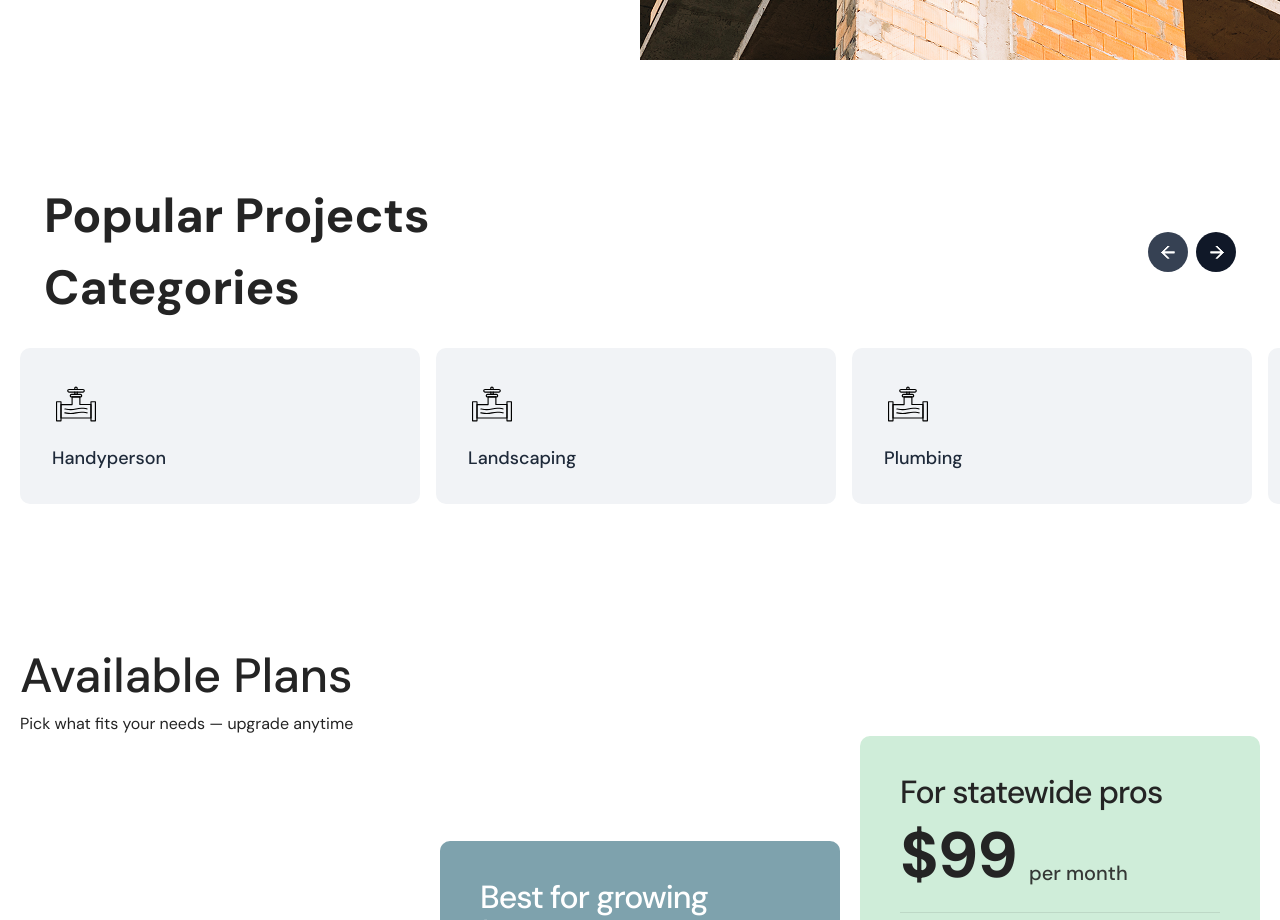
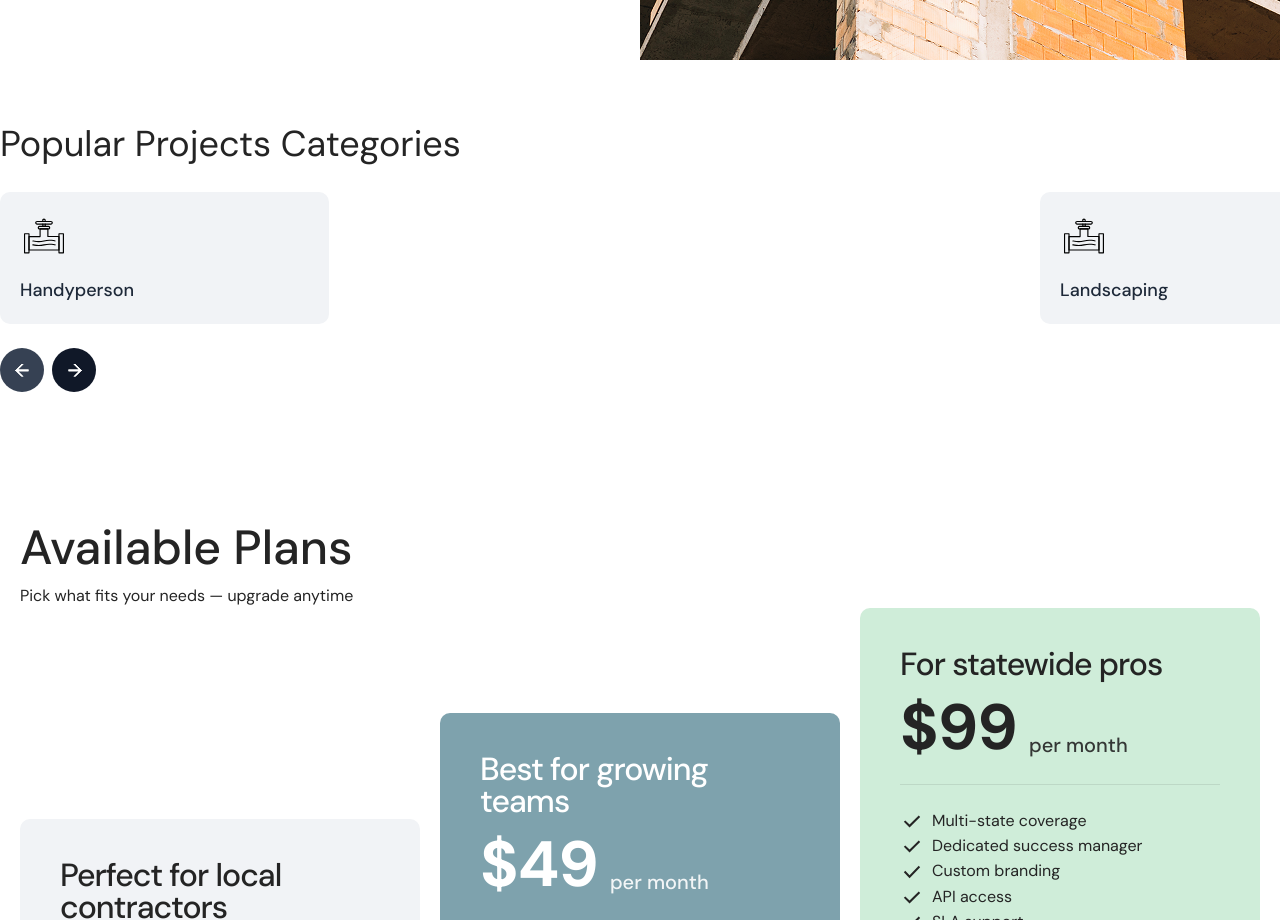
Before and after one commit to CBA-React/Christian-Landes, a Next.js app: page /for-contractors in a window 1280 px wide. Shown: the part 1440-2360 px from the top of the page. Built offline with nearby package versions, Linux system fonts and the light colour scheme.

Commit message:
ProjectCategories: migrate to embla-carousel and fix mobile responsiveness

```diff
--- a/package.json
+++ b/package.json
@@ -21,6 +21,7 @@
 		"@tanstack/react-query": "^5.84.1",
 		"@types/testing-library__jest-dom": "^5.14.9",
 		"axios": "^1.7.9",
+		"embla-carousel-react": "^8.6.0",
 		"next": "^15.3.2",
 		"react": "^19.0.0",
 		"react-dom": "^19.0.0",
--- a/src/modules/ForClients/ProjectCategories.tsx
+++ b/src/modules/ForClients/ProjectCategories.tsx
@@ -57,8 +57,12 @@ export const ProjectCategories = (): JSX.Element => {
 						'mt-[56px] flex items-center justify-between lg:mt-[120px]'
 					}
 				>
-					<h1 className={'text-[32px] lg:text-[48px]'}>
-						Popular Projects Categories
+					<h1
+						className={
+							'text-[32px] leading-16 font-medium lg:text-[48px]'
+						}
+					>
+						Popular Projects <br /> Categories
 					</h1>
 					<Link href={'#'}>
 						<Button
--- a/src/modules/ForContractors/ProjectCategoriesSlider.tsx
+++ b/src/modules/ForContractors/ProjectCategoriesSlider.tsx
@@ -1,6 +1,10 @@
 'use client';
 
 import { CategoryItem } from '@/shared/components/CategoryItem/CategoryItem';
+import useEmblaCarousel from 'embla-carousel-react';
+import { useCallback, useEffect, useState } from 'react';
+import ArrowLeftHorizontal from 'public/icons/arrow-left-horizontal.svg';
+import ArrowRightHorizontal from 'public/icons/arrow-right-horizontal.svg';
 
 const categories = [
 	{ id: 1, name: 'Handyperson', icon: '🏠' },
@@ -12,146 +16,62 @@ const categories = [
 	{ id: 7, name: 'Cleaning', icon: '🧽' },
 	{ id: 8, name: 'Moving', icon: '📦' },
 ];
-import React, { JSX, useEffect, useRef, useState } from 'react';
 
-import ArrowLeftHorizontal from 'public/icons/arrow-left-horizontal.svg';
-import ArrowRightHorizontal from 'public/icons/arrow-right-horizontal.svg';
+export const ProjectCategoriesSlider = () => {
+	const [emblaRef, emblaApi] = useEmblaCarousel({
+		align: 'start',
+		dragFree: true,
+	});
 
-export const ProjectCategoriesSlider = (): JSX.Element => {
-	const [scrollPosition, setScrollPosition] = useState(0);
-	const [canScrollRight, setCanScrollRight] = useState(true);
-	const scrollRef = useRef<HTMLDivElement>(null);
+	const [canScrollPrev, setCanScrollPrev] = useState(false);
+	const [canScrollNext, setCanScrollNext] = useState(false);
 
-	const updateScrollState = () => {
-		if (!scrollRef.current) return;
+	const scrollPrev = useCallback(() => {
+		if (emblaApi) emblaApi.scrollPrev();
+	}, [emblaApi]);
 
-		const container = scrollRef.current;
-		const containerWidth = container.offsetWidth;
-		const scrollWidth = container.scrollWidth;
-		const currentScroll = container.scrollLeft;
+	const scrollNext = useCallback(() => {
+		if (emblaApi) emblaApi.scrollNext();
+	}, [emblaApi]);
 
-		setCanScrollRight(currentScroll + containerWidth < scrollWidth - 5);
-		setScrollPosition(currentScroll);
-	};
+	const updateScrollButtons = useCallback(() => {
+		if (!emblaApi) return;
+		setCanScrollPrev(emblaApi.canScrollPrev());
+		setCanScrollNext(emblaApi.canScrollNext());
+	}, [emblaApi]);
 
 	useEffect(() => {
-		updateScrollState();
-
-		const handleResize = () => updateScrollState();
-		window.addEventListener('resize', handleResize);
-
-		return (): void => window.removeEventListener('resize', handleResize);
-	}, []);
-
-	const scroll = (direction: 'left' | 'right'): void => {
-		const container = scrollRef.current;
-		if (!container) return;
-
-		const cardWidth = 400 + 16;
-		const scrollAmount = cardWidth;
-
-		let targetScrollPosition;
-		if (direction === 'left') {
-			targetScrollPosition = Math.max(
-				0,
-				container.scrollLeft - scrollAmount,
-			);
-		} else {
-			const maxScroll = container.scrollWidth - container.offsetWidth;
-			targetScrollPosition = Math.min(
-				container.scrollLeft + scrollAmount,
-				maxScroll,
-			);
-		}
-
-		const startPosition = container.scrollLeft;
-		const distance = targetScrollPosition - startPosition;
-		const duration = 400;
-		let startTime: number | null = null;
-
-		function animateScroll(currentTime: number): void {
-			if (!container) return;
-			if (startTime === null) startTime = currentTime;
-			const timeElapsed = currentTime - startTime;
-			const progress = Math.min(timeElapsed / duration, 1);
-
-			const ease = 1 - Math.pow(1 - progress, 3);
-
-			container.scrollLeft = startPosition + distance * ease;
-
-			if (progress < 1) {
-				requestAnimationFrame(animateScroll);
-			} else {
-				updateScrollState();
-			}
-		}
-
-		requestAnimationFrame(animateScroll);
-	};
-
-	const canScrollLeft = scrollPosition > 0;
+		if (!emblaApi) return;
+		updateScrollButtons();
+		emblaApi.on('select', updateScrollButtons);
+	}, [emblaApi, updateScrollButtons]);
 
 	return (
-		<div className="relative mt-[120px] overflow-x-hidden">
-			<div className="mx-auto max-w-[1240px] px-6">
-				<div className="mb-6 flex items-center justify-between">
-					<h2 className="text-[36px] font-bold lg:max-w-[440px] lg:text-[48px]">
-						Popular Projects Categories
-					</h2>
-					<div className="gap-2 max-sm:hidden sm:hidden md:flex lg:flex">
-						<button
-							onClick={() => scroll('left')}
-							disabled={!canScrollLeft}
-							className={`flex h-10 w-10 items-center justify-center rounded-full transition-colors ${
-								canScrollLeft
-									? 'bg-gray-900 text-white hover:bg-gray-600'
-									: 'cursor-not-allowed bg-gray-700 text-gray-600'
-							}`}
+		<div className="mt-[60px]">
+			<h2 className="mb-6 text-[36px] leading-12">Popular Projects Categories</h2>
+
+			<div className="embla overflow-hidden" ref={emblaRef}>
+				<div className="embla__container flex gap-4">
+					{categories.map((category) => (
+						<div
+							key={category.id}
+							className="embla__slide w-[80vw] flex-none"
 						>
-							<ArrowLeftHorizontal />
-						</button>
-						<button
-							onClick={() => scroll('right')}
-							disabled={!canScrollRight}
-							className={`flex h-10 w-10 items-center justify-center rounded-full transition-colors ${
-								canScrollRight
-									? 'bg-gray-900 text-white hover:bg-gray-600'
-									: 'cursor-not-allowed bg-gray-700 text-gray-600'
-							}`}
-						>
-							<ArrowRightHorizontal />
-						</button>
-					</div>
+							<CategoryItem
+								name={category.name}
+								id={category.id}
+							/>
+						</div>
+					))}
 				</div>
 			</div>
 
-			<div className="relative">
-				<div
-					ref={scrollRef}
-					className="scrollbar-hide flex gap-4 overflow-x-auto pb-4"
-					onScroll={updateScrollState}
-					style={{
-						paddingLeft: 'max(calc((100vw - 1240px) / 2), 1rem)',
-						paddingRight: '1rem',
-						scrollbarWidth: 'none',
-						msOverflowStyle: 'none',
-					}}
-				>
-					{categories.map((category) => (
-						<CategoryItem
-							name={category.name}
-							id={category.id}
-							key={category.id}
-						/>
-					))}
-				</div>
-			</div>
-			<div className="mx-auto mt-4 flex max-w-[1240px] gap-4 px-6 md:hidden">
+			<div className="mt-6 flex gap-2">
 				<button
-					onClick={() => scroll('left')}
-					disabled={!canScrollLeft}
-					className={`flex h-10 w-10 items-center justify-center rounded-full transition-colors ${
-						canScrollLeft
+					onClick={scrollPrev}
+					disabled={!canScrollPrev}
+					className={`flex h-11 w-11 items-center justify-center rounded-full transition-colors ${
+						canScrollPrev
 							? 'bg-gray-900 text-white hover:bg-gray-600'
 							: 'cursor-not-allowed bg-gray-700 text-gray-600'
 					}`}
@@ -159,10 +79,10 @@ export const ProjectCategoriesSlider = (): JSX.Element => {
 					<ArrowLeftHorizontal />
 				</button>
 				<button
-					onClick={() => scroll('right')}
-					disabled={!canScrollRight}
-					className={`flex h-10 w-10 items-center justify-center rounded-full transition-colors ${
-						canScrollRight
+					onClick={scrollNext}
+					disabled={!canScrollNext}
+					className={`flex h-11 w-11 items-center justify-center rounded-full transition-colors ${
+						canScrollNext
 							? 'bg-gray-900 text-white hover:bg-gray-600'
 							: 'cursor-not-allowed bg-gray-700 text-gray-600'
 					}`}
--- a/src/shared/components/CategoryItem/CategoryItem.tsx
+++ b/src/shared/components/CategoryItem/CategoryItem.tsx
@@ -11,7 +11,7 @@ export const CategoryItem = ({ id, name }: CategoryItemProps): JSX.Element => {
 	return (
 		<div
 			key={id}
-			className="group w-full max-w-[400px] min-w-[200px] flex-shrink-0 rounded-[10px] bg-[#F1F3F6] p-8 sm:w-[calc(50%-0.5rem)] lg:w-[calc(33.333%-0.75rem)]"
+			className="group w-full max-w-[400px] min-w-[200px] flex-shrink-0 rounded-[10px] bg-[#F1F3F6] p-5 sm:w-[calc(50%-0.5rem)] lg:w-[calc(33.333%-0.75rem)]"
 		>
 			<div className="flex h-full flex-col items-start justify-start text-left">
 				<div
```
Also changed, not shown: 1 other file (tests, documents, lock files or other folders).
